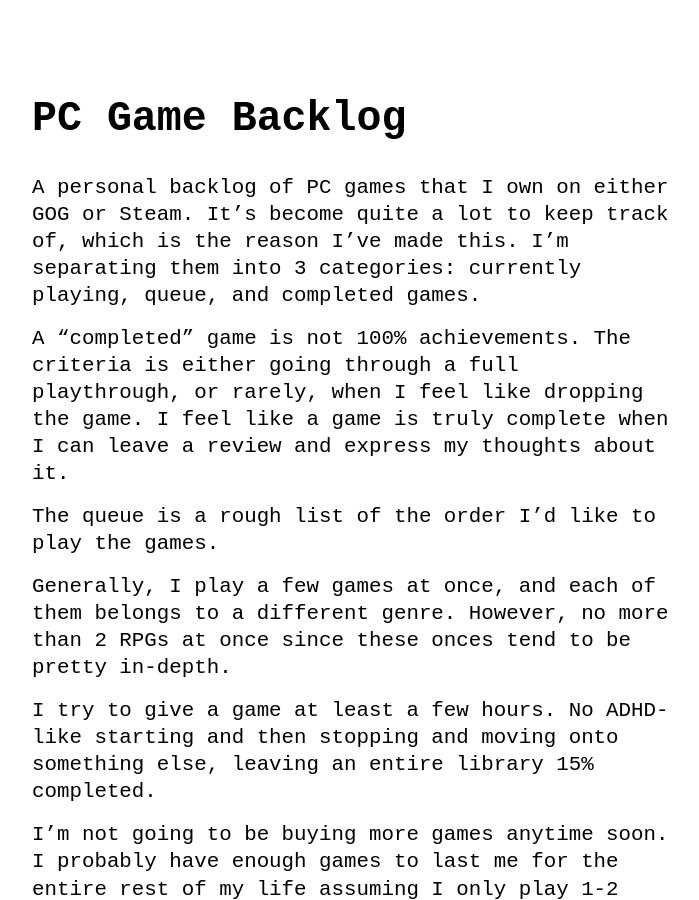
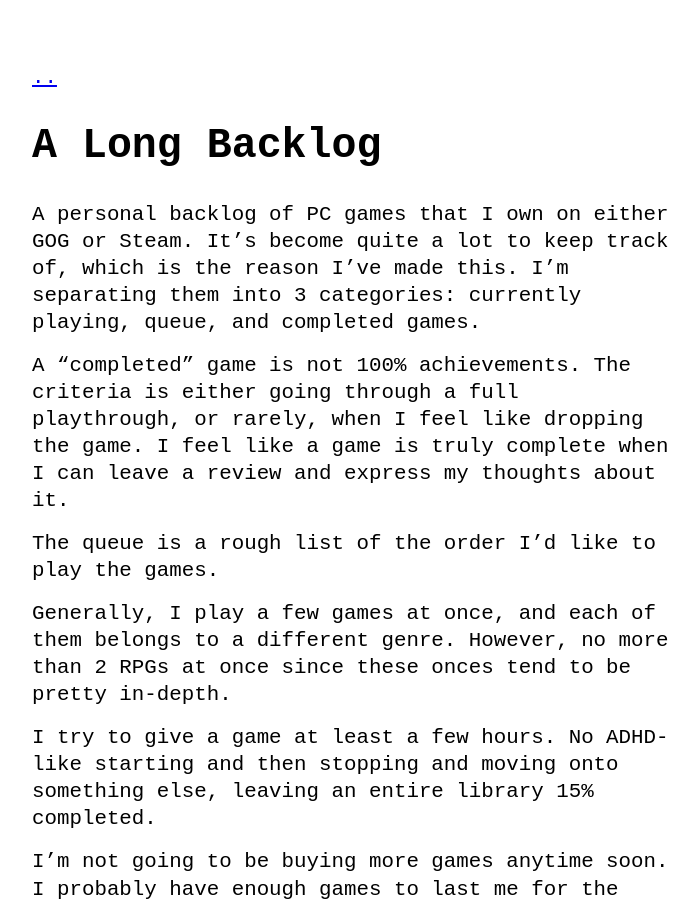
Before and after one commit to deadoceans/deadoceans.github.io, a Jekyll site: the page built from games-list.md, in a window 1280 px wide and 900 px high. Shown: the whole window, without its empty margins (288-987 px from the left). Built offline with Jekyll 4.4.1, drawn with Linux system fonts in a browser that asks for light colours; our own code applies the rules of GitHub Pages for plain Markdown files.

Commit message:
Update games-list.md

```diff
--- a/games-list.md
+++ b/games-list.md
@@ -1,4 +1,7 @@
-# PC Game Backlog
+---
+layout: post
+title: A Long Backlog
+---
 
 A personal backlog of PC games that I own on either GOG or Steam.  It's become quite a lot to keep track of, which is the reason I've made this.  I'm separating them into 3 categories: currently playing, queue, and completed games.
 
```
